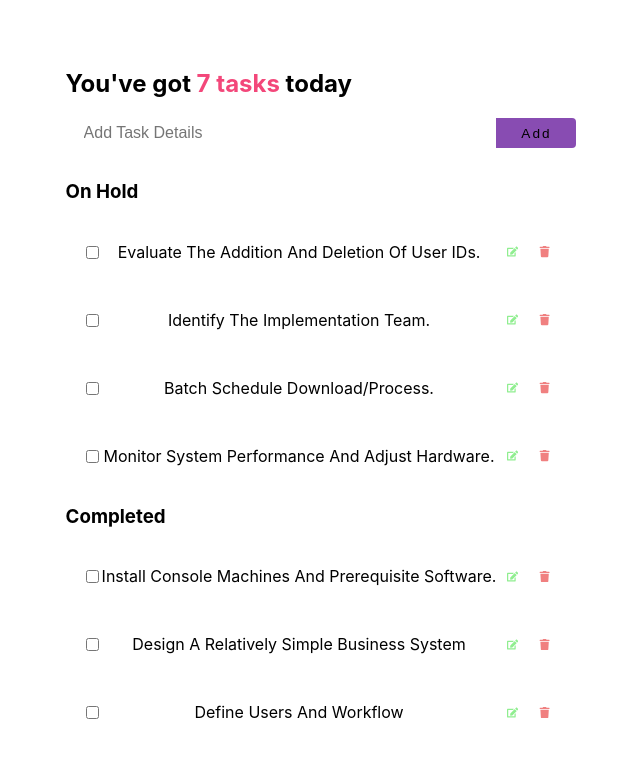
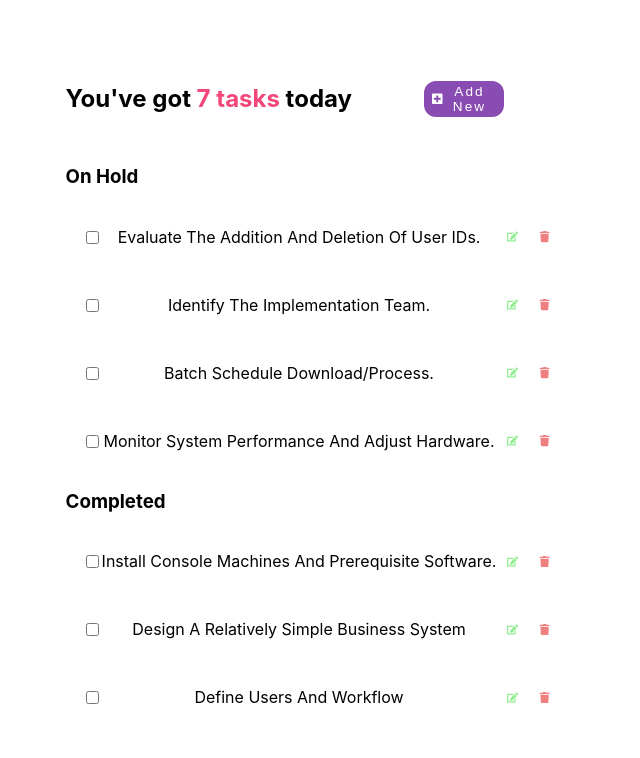
Before and after one commit to sp-95/todo-list-demo, a React (Create React App) app: page / in a window 1280 px wide. Shown: the top 758 px of the page, without its empty margins (319-959 px from the left). Built offline with nearby package versions, Linux system fonts and the light colour scheme; data requests are answered from the project's data file.

Commit message:
Feat: Add tasks

```diff
--- a/src/components/TaskContainer.js
+++ b/src/components/TaskContainer.js
@@ -2,12 +2,15 @@ import React, { useState, useEffect } from "react"
 import "./task_container.css"
 import TaskList from "./TaskList"
 import Loading from "./Loading"
+import { FaPlusSquare } from "react-icons/fa"
 
 const url = "http://localhost:8000/tasks"
 
 const TaskContainer = () => {
   const [loading, setLoading] = useState(true)
   const [tasks, setTasks] = useState([])
+  const [newTask, setNewTask] = useState(false)
+  const [task, setTask] = useState("")
 
   const fetchData = async () => {
     try {
@@ -28,26 +31,54 @@ const TaskContainer = () => {
     fetchData()
   }, [])
 
+  const handleAdd = e => {
+    e.preventDefault()
+
+    const taskToAdd = {
+      id: Date.now(),
+      title: task,
+      completed: false,
+      status: "Pending",
+      priority: "Normal"
+    }
+    setNewTask(tasks.unshift(taskToAdd))
+    console.log("Task Added")
+
+    setNewTask(false)
+  }
+
   return (
     <section className="task-container">
+      <div className="title">
         <h1>
           You've got{" "}
           <span className="num-tasks">
-          {tasks.length} task{tasks.length > 1 ? "s" : ""}
+            {tasks.length || "No"} task{tasks.length === 1 ? "" : "s"}
           </span>{" "}
           today
         </h1>
-      <form className="add-task" onSubmit={() => alert("Submitted")}>
-        <div className="form-control">
-          <input type="text" className="task" placeholder="Add Task Details" />
-          <button className="add-btn">Add</button>
+        <button className="add-btn" onClick={() => setNewTask(true)}>
+          <FaPlusSquare /> Add New
+        </button>
       </div>
-      </form>
       {loading ? (
         <Loading />
       ) : (
         <div className="task-list">
           <h3>On Hold</h3>
+          {newTask ? (
+            <form className="add-task" onSubmit={handleAdd}>
+              <input
+                type="text"
+                className="task"
+                placeholder="Create a new task"
+                value={task}
+                onChange={({ target }) => setTask(target.value)}
+              />
+            </form>
+          ) : (
+            ""
+          )}
           {tasks.length
             ? tasks
                 .filter(({ completed }) => !completed)
--- a/src/components/task_container.css
+++ b/src/components/task_container.css
@@ -19,9 +19,8 @@
   color: #f3477a;
 }
 
-.form-control {
+.title {
   display: flex;
-  justify-content: center;
 }
 
 .task {
@@ -38,15 +37,15 @@
   background: #884cb2;
   border-color: transparent;
   flex: 0 0 5rem;
-  display: grid;
+  display: flex;
   align-items: center;
-  padding: 0.25rem;
+  padding: auto;
+  margin: auto;
   text-transform: capitalize;
   letter-spacing: 2px;
-  border-top-right-radius: 0.25rem;
-  border-bottom-right-radius: 0.25rem;
+  border-radius: 0.75rem;
   cursor: pointer;
-  content: #fff;
+  color: #fff;
   transition: all 0.3s linear;
   font-size: 0.85rem;
 }
```
Lines whose indentation alone changed are shown as unchanged.
